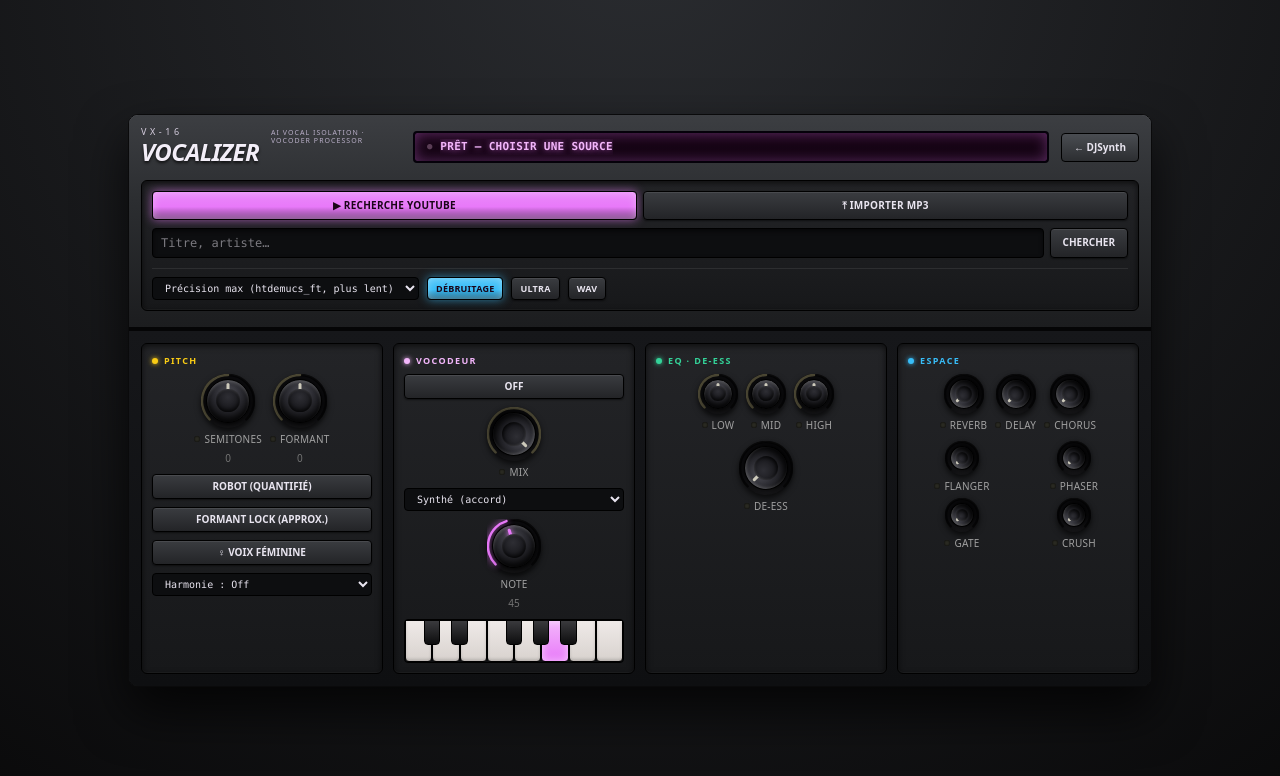
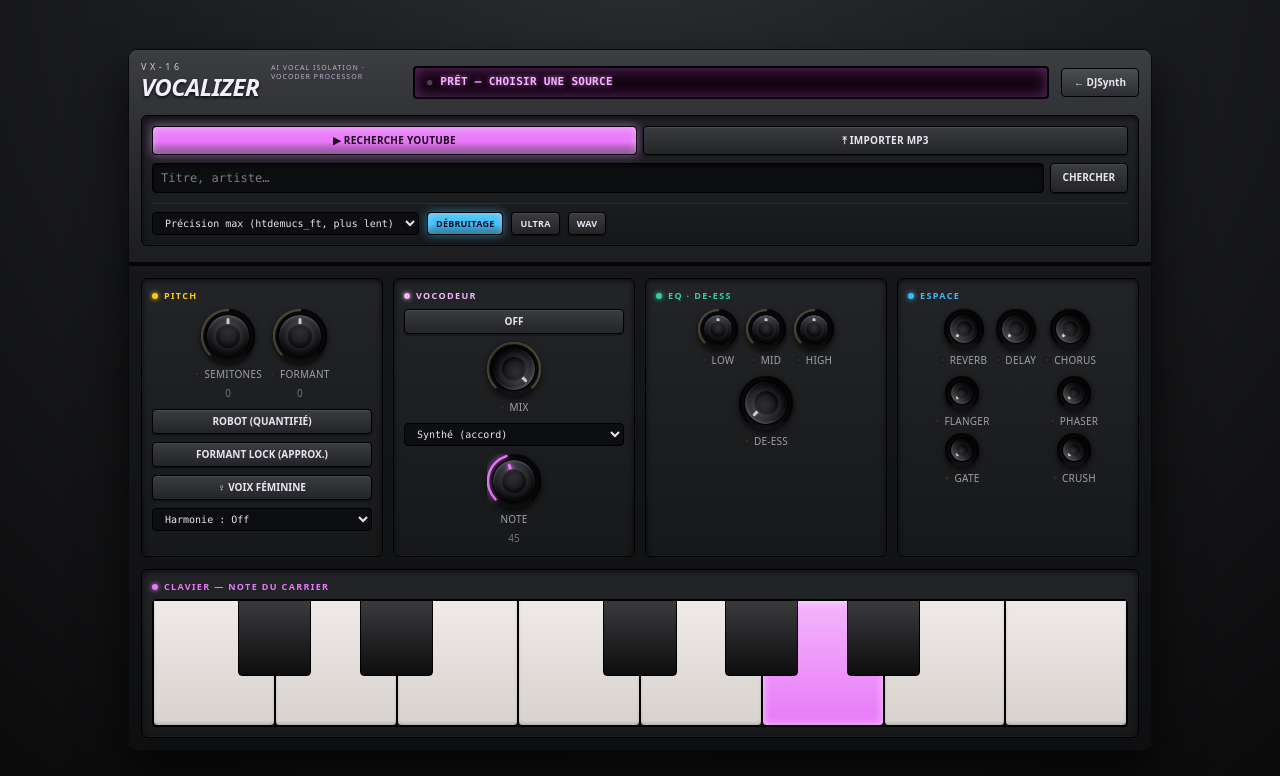
Before and after one commit to Btriaire/DJ-AVA, a Next.js app: page /voice-extractor in a window 1280 px wide. Shown: the top 776 px of the page. Built offline with nearby package versions, Linux system fonts and the light colour scheme.

Commit message:
Voice Extractor: mini keyboard now spans the full rack width
Moved out of the cramped Vocodeur module into its own full-width
rack module below, with taller keys for easier playing.

```diff
--- a/components/VoiceExtractor.tsx
+++ b/components/VoiceExtractor.tsx
@@ -144,11 +144,11 @@ const MINI_KB_KEYS = Array.from({ length: 13 }, (_, i) => MINI_KB_START + i); //
 const MINI_KB_BLACK_PC = new Set([1, 3, 6, 8, 10]);
 const MINI_KB_WHITE = MINI_KB_KEYS.filter((m) => !MINI_KB_BLACK_PC.has(m % 12));
 
-function MiniKeyboard({ value, onChange }: { value: number; onChange: (note: number) => void }) {
+function MiniKeyboard({ value, onChange, heightClass = "h-11" }: { value: number; onChange: (note: number) => void; heightClass?: string }) {
   const whiteW = 100 / MINI_KB_WHITE.length;
   const blackW = whiteW * 0.6;
   return (
-    <div className="relative h-11 w-full select-none rounded-sm" style={{ background: "#0d0e10", border: "1px solid #000" }}>
+    <div className={`relative ${heightClass} w-full select-none rounded-sm`} style={{ background: "#0d0e10", border: "1px solid #000" }}>
       {MINI_KB_WHITE.map((m, i) => (
         <button
           key={m}
@@ -815,7 +815,6 @@ export function VoiceExtractor() {
                           color="#e879f9"
                           format={(v) => v.toFixed(0)}
                         />
-                        <MiniKeyboard value={params.carrierNote} onChange={(n) => setParam("carrierNote", n)} />
                       </>
                     )}
                   </div>
@@ -863,6 +862,13 @@ export function VoiceExtractor() {
                   </div>
                 </div>
               </div>
+
+          {params.carrier === "synth" && (
+            <div className="rounded-md p-2.5" style={moduleStyle}>
+              {moduleLabel("Clavier — note du carrier", "#e879f9")}
+              <MiniKeyboard value={params.carrierNote} onChange={(n) => setParam("carrierNote", n)} heightClass="h-24 sm:h-32" />
+            </div>
+          )}
 
           {phase === "ready" && (
             <>
```
